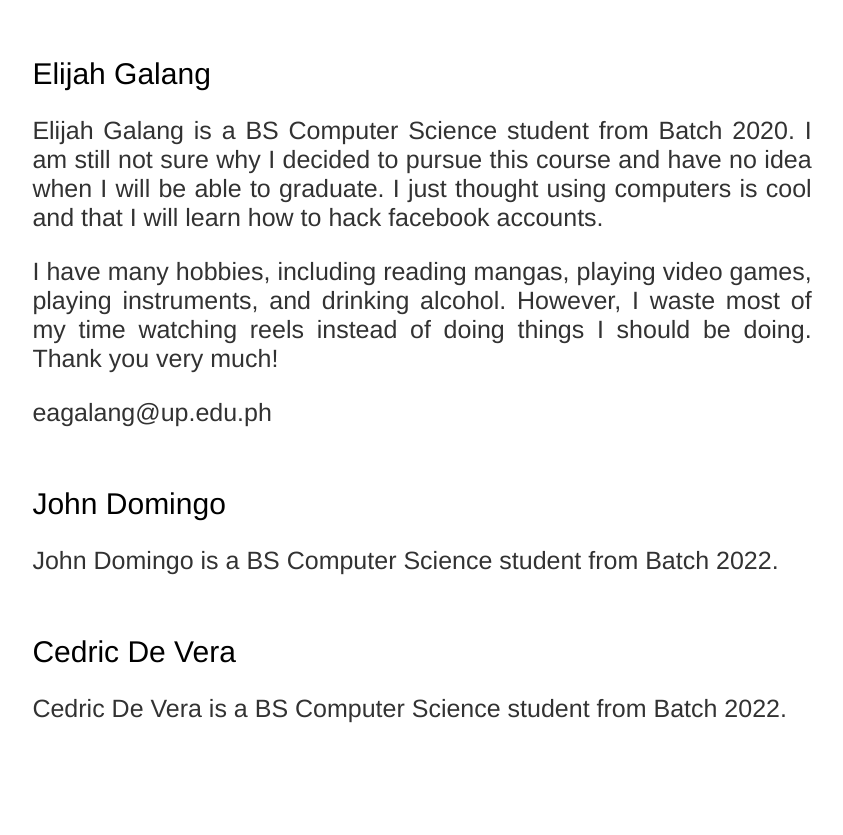
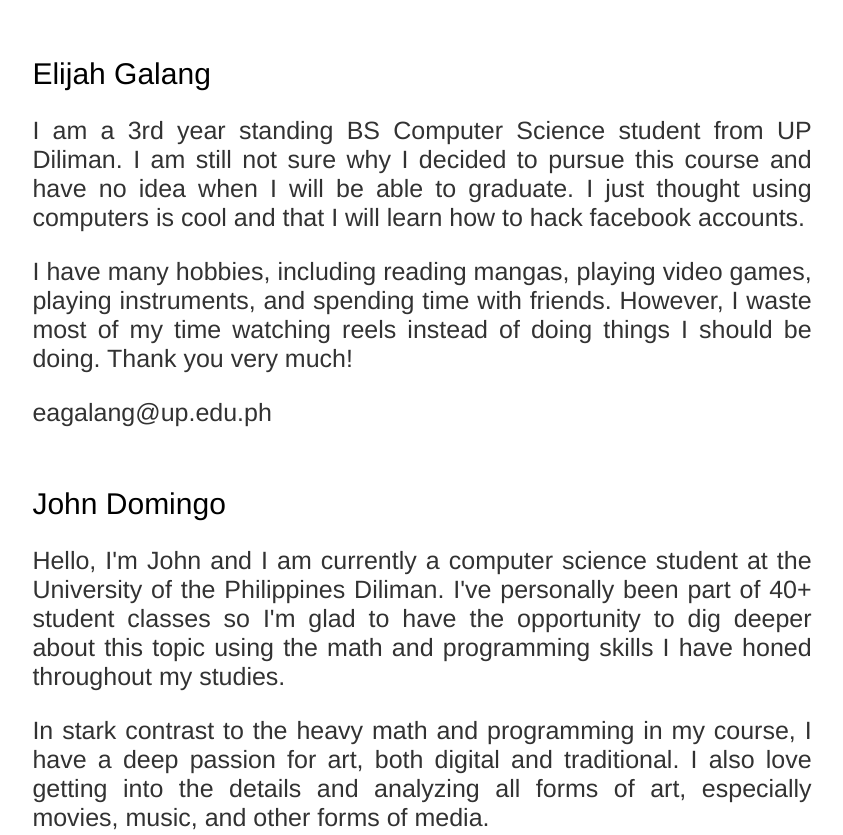
Before and after one commit to jijahh/webarebears.github.io, a plain HTML site: page index.html in a window 1280 px wide. Shown: the part 6316-7151 px from the top of the page, without its empty margins (218-1061 px from the left). Before the commit the page ends 7104 px from the top, so only its background shows below. Drawn offline with Linux system fonts and the light colour scheme.

Commit message:
Edited About us

```diff
--- a/index.html
+++ b/index.html
@@ -107,13 +107,14 @@
     <h3>About the Team</h3>
     <div class="res-title"> Elijah Galang</div>
     <div class="sectionbody">
-        <p>Elijah Galang is a BS Computer Science student from Batch 2020. I am still not sure why I decided to pursue this course and have no idea when I will be able to graduate. I just thought using computers is cool and that I will learn how to hack facebook accounts.</p>
-        <p>I have many hobbies, including reading mangas, playing video games, playing instruments, and drinking alcohol. However, I waste most of my time watching reels instead of doing things I should be doing. Thank you very much!</p>
+        <p>I am a 3rd year standing BS Computer Science student from UP Diliman. I am still not sure why I decided to pursue this course and have no idea when I will be able to graduate. I just thought using computers is cool and that I will learn how to hack facebook accounts.</p>
+        <p>I have many hobbies, including reading mangas, playing video games, playing instruments, and spending time with friends. However, I waste most of my time watching reels instead of doing things I should be doing. Thank you very much!</p>
         <p><a href="mailto:eagalang@up.edu.ph">eagalang@up.edu.ph</a></p>
     </div>
     <div class="res-title"> John Domingo</div>
     <div class="sectionbody">
-        <p>John Domingo is a BS Computer Science student from Batch 2022.</p>
+        <p>Hello, I'm John and I am currently a computer science student at the University of the Philippines Diliman. I've personally been part of 40+ student classes so I'm glad to have the opportunity to dig deeper about this topic using the math and programming skills I have honed throughout my studies.</p>
+        <p>In stark contrast to the heavy math and programming in my course, I have a deep passion for art, both digital and traditional. I also love getting into the details and analyzing all forms of art, especially movies, music, and other forms of media.</p>
     </div>
     <div class="res-title"> Cedric De Vera</div>
     <div class="sectionbody">
```
